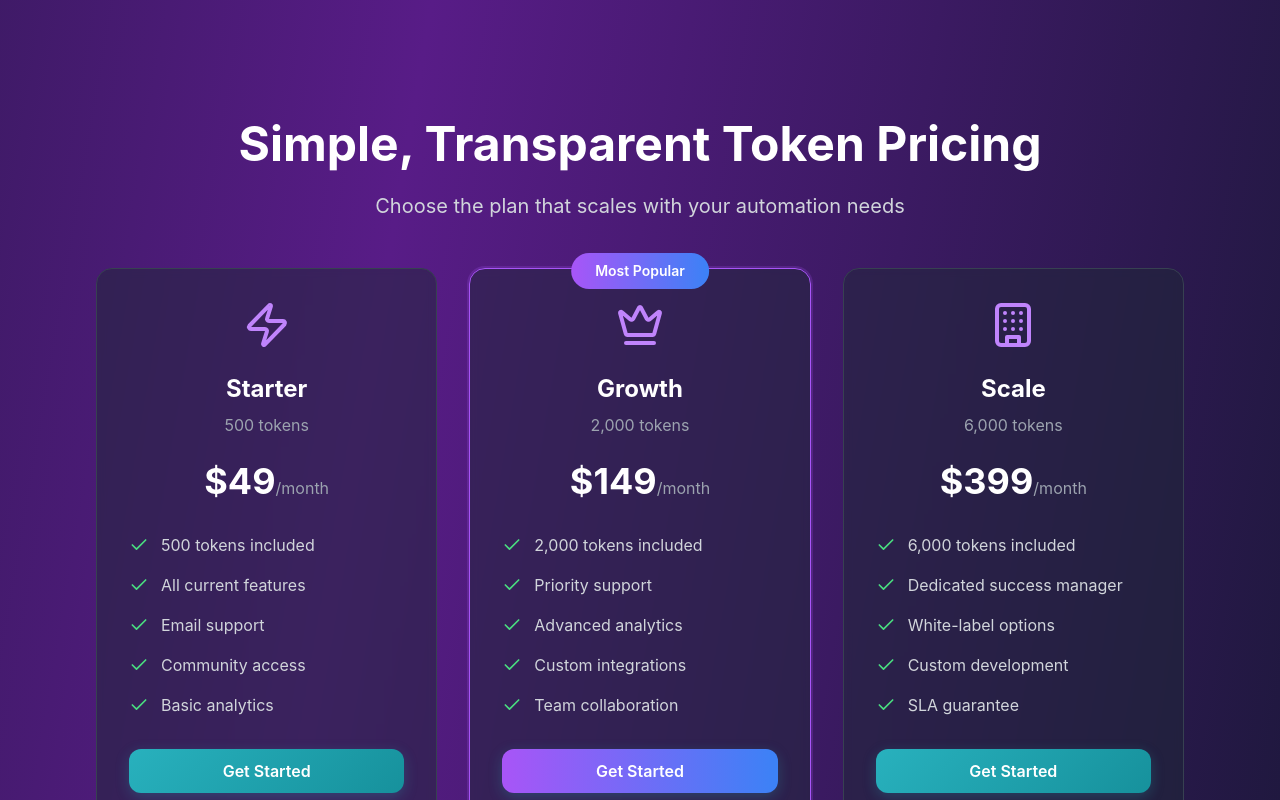
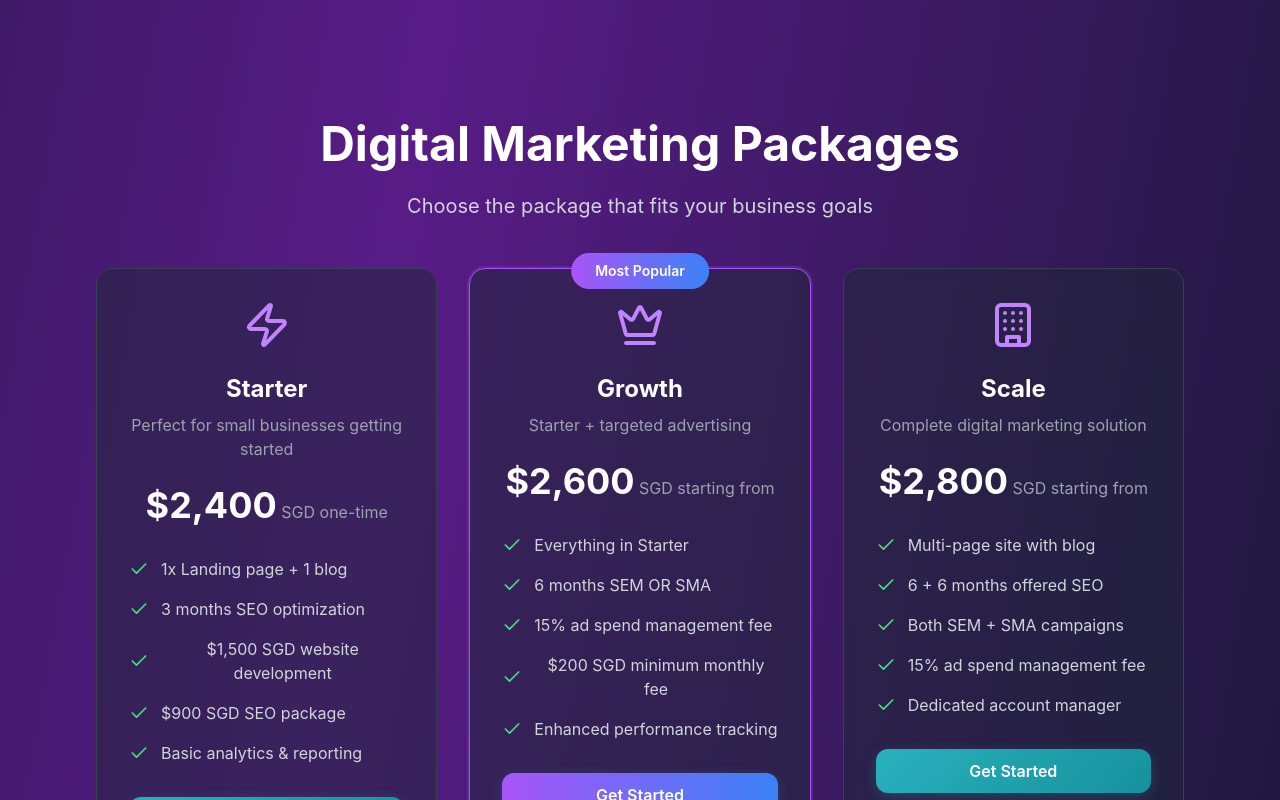
Before and after one commit to gosgconsulting/gosg-lp, a React (Vite) app: page / in a window 1280 px wide. Shown: the part 4980-5780 px from the top of the page. Built offline with nearby package versions, Linux system fonts and the light colour scheme.

Commit message:
Refactor: Update pricing plans
Update pricing plans to reflect new offerings for Starter, Growth, and Scale tiers, including website, SEO, SEM, and SMA services with specified durations and costs.

```diff
--- a/src/components/PricingSection.tsx
+++ b/src/components/PricingSection.tsx
@@ -7,44 +7,47 @@ const PricingSection = () => {
   const plans = [
     {
       name: "Starter",
-      price: 49,
-      tokens: "500 tokens",
+      price: "2,400",
+      duration: "one-time",
+      description: "Perfect for small businesses getting started",
       icon: Zap,
       popular: false,
       features: [
-        "500 tokens included",
-        "All current features",
-        "Email support",
-        "Community access",
-        "Basic analytics"
+        "1x Landing page + 1 blog",
+        "3 months SEO optimization",
+        "$1,500 SGD website development",
+        "$900 SGD SEO package",
+        "Basic analytics & reporting"
       ]
     },
     {
       name: "Growth",
-      price: 149,
-      tokens: "2,000 tokens",
+      price: "2,600",
+      duration: "starting from",
+      description: "Starter + targeted advertising",
       icon: Crown,
       popular: true,
       features: [
-        "2,000 tokens included",
-        "Priority support",
-        "Advanced analytics",
-        "Custom integrations",
-        "Team collaboration"
+        "Everything in Starter",
+        "6 months SEM OR SMA",
+        "15% ad spend management fee",
+        "$200 SGD minimum monthly fee",
+        "Enhanced performance tracking"
       ]
     },
     {
       name: "Scale",
-      price: 399,
-      tokens: "6,000 tokens",
+      price: "2,800",
+      duration: "starting from",
+      description: "Complete digital marketing solution",
       icon: Building,
       popular: false,
       features: [
-        "6,000 tokens included",
-        "Dedicated success manager",
-        "White-label options",
-        "Custom development",
-        "SLA guarantee"
+        "Multi-page site with blog",
+        "6 + 6 months offered SEO",
+        "Both SEM + SMA campaigns",
+        "15% ad spend management fee",
+        "Dedicated account manager"
       ]
     }
   ];
@@ -53,11 +56,11 @@ const PricingSection = () => {
     <section className="py-20 relative">
       <div className="max-w-6xl mx-auto px-4 sm:px-6 lg:px-8 text-center">
         <h2 className="text-4xl md:text-5xl font-bold text-white mb-6">
-          Simple, Transparent Token Pricing
+          Digital Marketing Packages
         </h2>
 
         <p className="text-xl text-gray-300 mb-12">
-          Choose the plan that scales with your automation needs
+          Choose the package that fits your business goals
         </p>
 
         <div className="grid md:grid-cols-3 gap-8 mb-12">
@@ -76,11 +79,11 @@ const PricingSection = () => {
               </div>
 
               <h3 className="text-2xl font-bold text-white mb-2">{plan.name}</h3>
-              <p className="text-gray-400 mb-6">{plan.tokens}</p>
+              <p className="text-gray-400 mb-6">{plan.description}</p>
 
               <div className="mb-8">
                 <span className="text-4xl font-bold text-white">${plan.price}</span>
-                <span className="text-gray-400">/month</span>
+                <span className="text-gray-400"> SGD {plan.duration}</span>
               </div>
 
               <ul className="space-y-4 mb-8">
```
